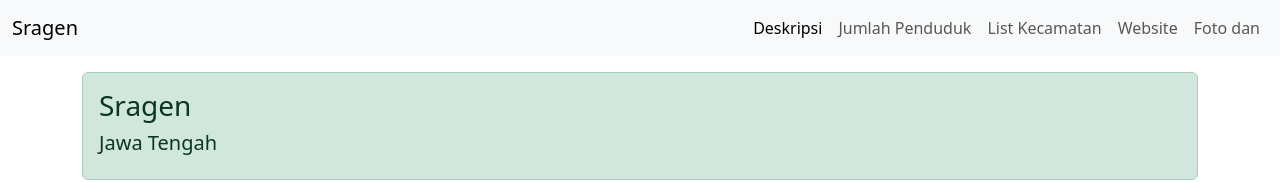
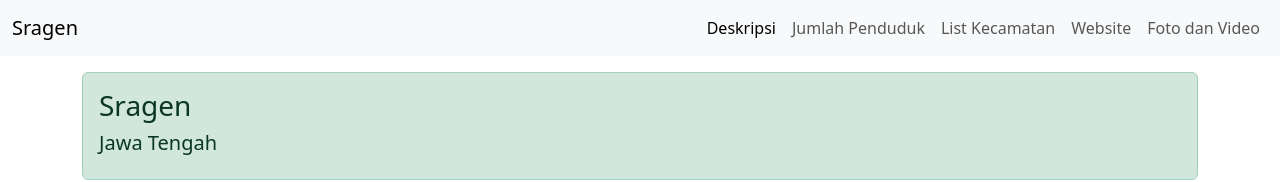
Before and after one commit to Destrin27/pgweb-acaraa2, a plain HTML site: page index.html in a window 1280 px wide. Shown: the top 182 px of the page. Drawn offline with nearby package versions, Linux system fonts and the light colour scheme.

Commit message:
Membuat web dgn Bootstrap

```diff
--- a/index.html
+++ b/index.html
@@ -33,7 +33,7 @@
                         <a class="nav-link" href="#Website">Website</a>
                     </li>
                     <li class="nav-item">
-                        <a class="nav-link" href="#Gambar">Foto dan</a>
+                        <a class="nav-link" href="#Gambar">Foto dan Video</a>
                     </li>
                 </ul>
             </div>
```
